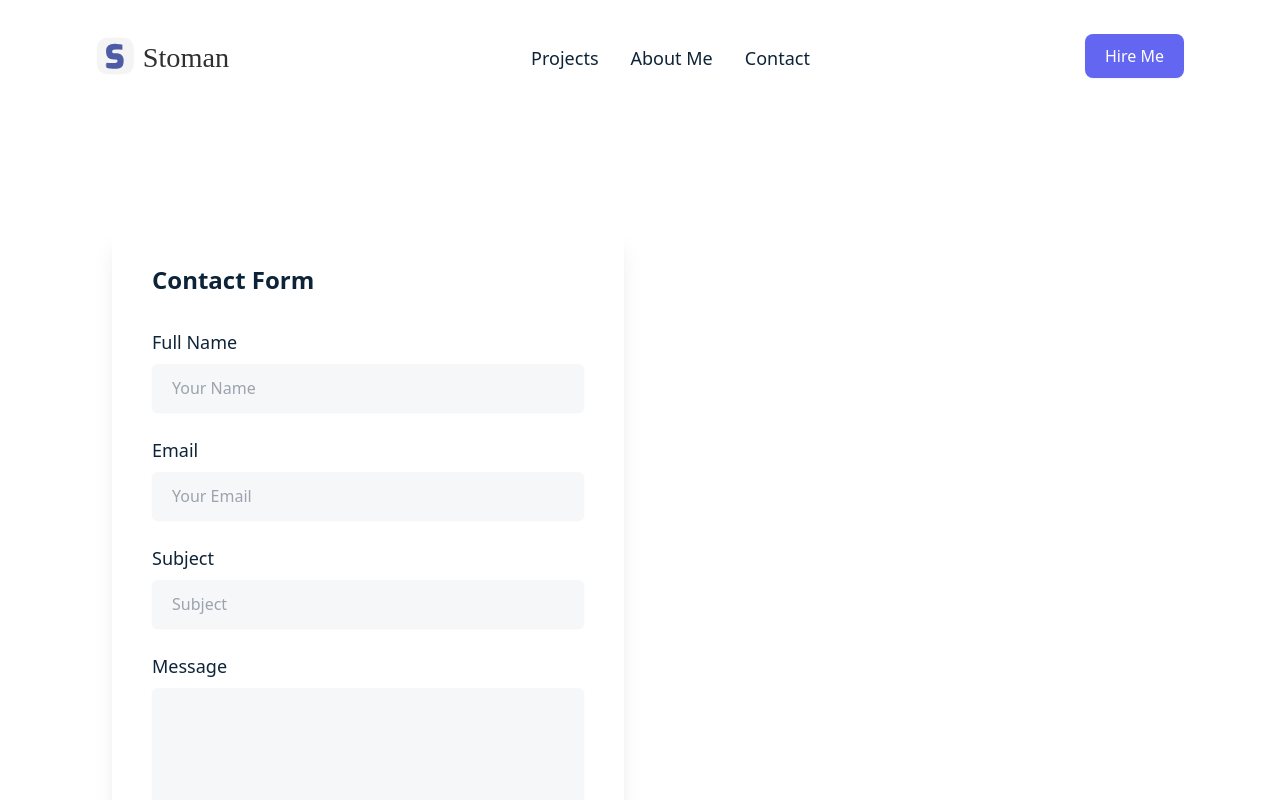
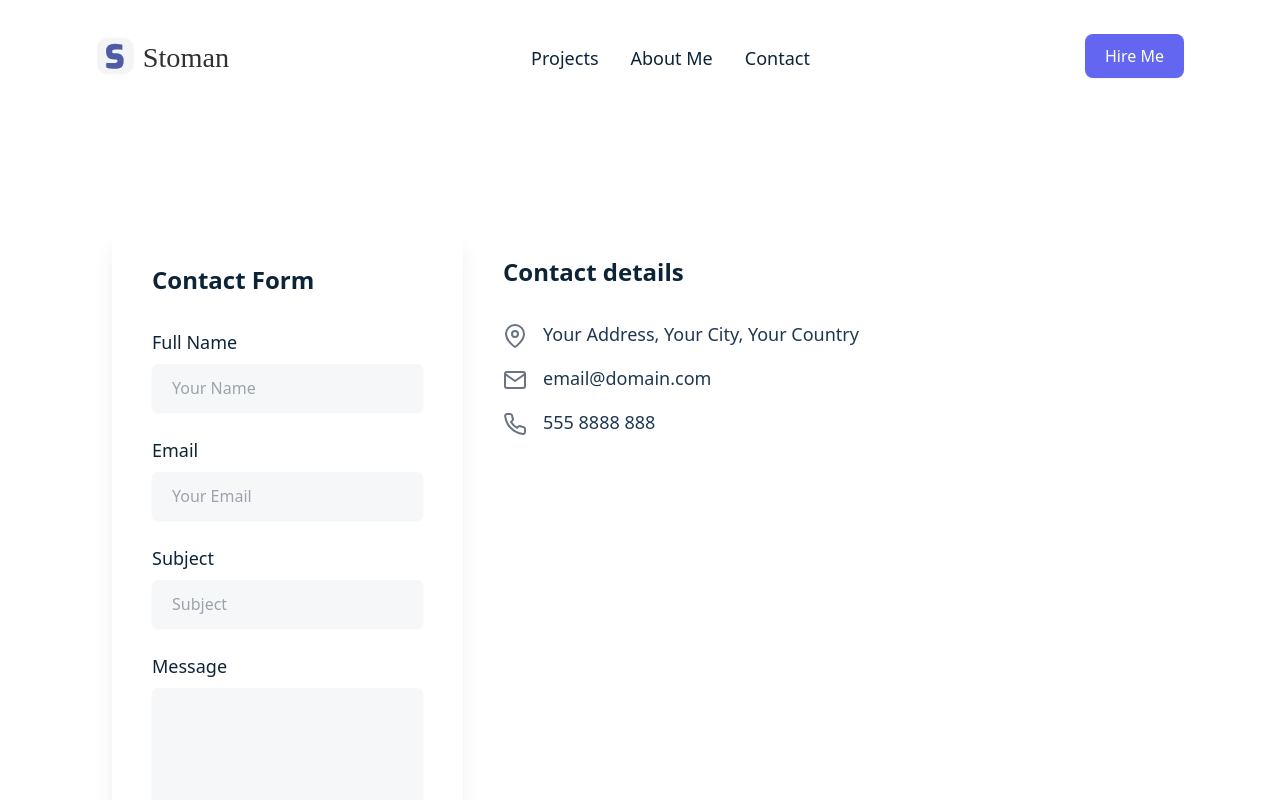
Before and after one commit to phoenix979797/portfolio, a React (Create React App) app: page /contact in a window 1280 px wide. Shown: the top 800 px of the page. Built offline with nearby package versions, Linux system fonts and the light colour scheme.

Commit message:
Contact details added

```diff
--- a/src/components/ContactDetails.js
+++ b/src/components/ContactDetails.js
@@ -1,7 +1,43 @@
+import { FiPhone, FiMapPin, FiMail } from 'react-icons/fi';
+
+const contacts = [
+	{
+		id: 1,
+		name: 'Your Address, Your City, Your Country',
+		icon: <FiMapPin />,
+	},
+	{
+		id: 2,
+		name: 'email@domain.com',
+		icon: <FiMail />,
+	},
+	{
+		id: 3,
+		name: '555 8888 888',
+		icon: <FiPhone />,
+	},
+];
+
 const ContactDetails = () => {
 	return (
-		<div>
-			<h1>Contact details</h1>
+		<div className="w-full sm:w-1/2">
+			<div className="text-left max-w-xl px-6">
+				<h2 className="text-2xl text-primary-dark dark:text-primary-light font-semibold mt-12 mb-8">
+					Contact details
+				</h2>
+				<ul>
+					{contacts.map((contact) => (
+						<li className="flex " key={contact.id}>
+							<i className="text-2xl text-gray-500 dark:text-gray-400 mr-4 mt-1">
+								{contact.icon}
+							</i>
+							<span className="text-lg mb-4 text-ternary-dark dark:text-ternary-light">
+								{contact.name}
+							</span>
+						</li>
+					))}
+				</ul>
+			</div>
 		</div>
 	);
 };
--- a/src/components/ContactForm.js
+++ b/src/components/ContactForm.js
@@ -1,72 +1,72 @@
 const ContactForm = () => {
 	return (
-		<div className="w-full sm:w-1/2">
-			<div class="leading-loose">
-				<form class="max-w-xl m-4 p-6 sm:p-10 bg-secondary-light dark:bg-secondary-dark rounded-xl shadow-xl text-left">
-					<p class="text-primary-dark dark:text-primary-light text-2xl font-semibold mb-8">
+		<div classNameName="w-full sm:w-1/2">
+			<div className="leading-loose">
+				<form className="max-w-xl m-4 p-6 sm:p-10 bg-secondary-light dark:bg-secondary-dark rounded-xl shadow-xl text-left">
+					<p className="text-primary-dark dark:text-primary-light text-2xl font-semibold mb-8">
 						Contact Form
 					</p>
-					<div class="">
+					<div className="">
 						<label
-							class="block text-lg text-primary-dark dark:text-primary-light mb-2"
+							className="block text-lg text-primary-dark dark:text-primary-light mb-2"
 							for="name"
 						>
 							Full Name
 						</label>
 						<input
-							class="w-full px-5 py-2 border-0 text-primary-dark dark:text-secondary-light bg-ternary-light dark:bg-ternary-dark rounded-md shadow-sm text-md dark:font-medium"
+							className="w-full px-5 py-2 border-0 text-primary-dark dark:text-secondary-light bg-ternary-light dark:bg-ternary-dark rounded-md shadow-sm text-md dark:font-medium"
 							id="name"
 							name="name"
 							type="text"
-							required=""
+							required
 							placeholder="Your Name"
 							aria-label="Name"
 						/>
 					</div>
-					<div class="mt-6">
+					<div className="mt-6">
 						<label
-							class="block text-lg text-primary-dark dark:text-primary-light mb-2"
+							className="block text-lg text-primary-dark dark:text-primary-light mb-2"
 							for="email"
 						>
 							Email
 						</label>
 						<input
-							class="w-full px-5 py-2 border-0 text-primary-dark dark:text-secondary-light bg-ternary-light dark:bg-ternary-dark rounded-md shadow-sm text-md dark:font-medium"
+							className="w-full px-5 py-2 border-0 text-primary-dark dark:text-secondary-light bg-ternary-light dark:bg-ternary-dark rounded-md shadow-sm text-md dark:font-medium"
 							id="email"
 							name="email"
 							type="text"
-							required=""
+							required
 							placeholder="Your Email"
 							aria-label="Email"
 						/>
 					</div>
-					<div class="mt-6">
+					<div className="mt-6">
 						<label
-							class="block text-lg text-primary-dark dark:text-primary-light mb-2"
+							className="block text-lg text-primary-dark dark:text-primary-light mb-2"
 							for="subject"
 						>
 							Subject
 						</label>
 						<input
-							class="w-full px-5 py-2 border-0 text-primary-dark dark:text-secondary-light bg-ternary-light dark:bg-ternary-dark rounded-md shadow-sm text-md dark:font-medium"
+							className="w-full px-5 py-2 border-0 text-primary-dark dark:text-secondary-light bg-ternary-light dark:bg-ternary-dark rounded-md shadow-sm text-md dark:font-medium"
 							id="subject"
 							name="subject"
 							type="text"
-							required=""
+							required
 							placeholder="Subject"
 							aria-label="Subject"
 						/>
 					</div>
 
-					<div class="mt-6">
+					<div className="mt-6">
 						<label
-							class="block text-lg text-primary-dark dark:text-primary-light mb-2"
+							className="block text-lg text-primary-dark dark:text-primary-light mb-2"
 							for="message"
 						>
 							Message
 						</label>
 						<textarea
-							class="w-full px-5 py-2 border-0 text-primary-dark dark:text-secondary-light bg-ternary-light dark:bg-ternary-dark rounded-md shadow-sm text-md dark:font-medium"
+							className="w-full px-5 py-2 border-0 text-primary-dark dark:text-secondary-light bg-ternary-light dark:bg-ternary-dark rounded-md shadow-sm text-md dark:font-medium"
 							id="message"
 							name="message"
 							cols="14"
@@ -75,9 +75,9 @@ const ContactForm = () => {
 						></textarea>
 					</div>
 
-					<div class="mt-6">
+					<div className="mt-6">
 						<button
-							class="px-4 py-2.5 text-white font-medium tracking-wider bg-indigo-500 hover:bg-indigo-600 focus:ring-1 focus:ring-indigo-900 rounded-lg"
+							className="px-4 py-2.5 text-white font-medium tracking-wider bg-indigo-500 hover:bg-indigo-600 focus:ring-1 focus:ring-indigo-900 rounded-lg"
 							type="submit"
 							aria-label="Send Message"
 						>
--- a/src/pages/Contact.js
+++ b/src/pages/Contact.js
@@ -1,9 +1,11 @@
+import ContactDetails from '../components/ContactDetails';
 import ContactForm from '../components/ContactForm';
 
 const Contact = () => {
 	return (
 		<div className="container mx-auto sm:flex py-5 sm:py-10 mt-10 sm:mt-20">
 			<ContactForm />
+			<ContactDetails />
 		</div>
 	);
 };
```
